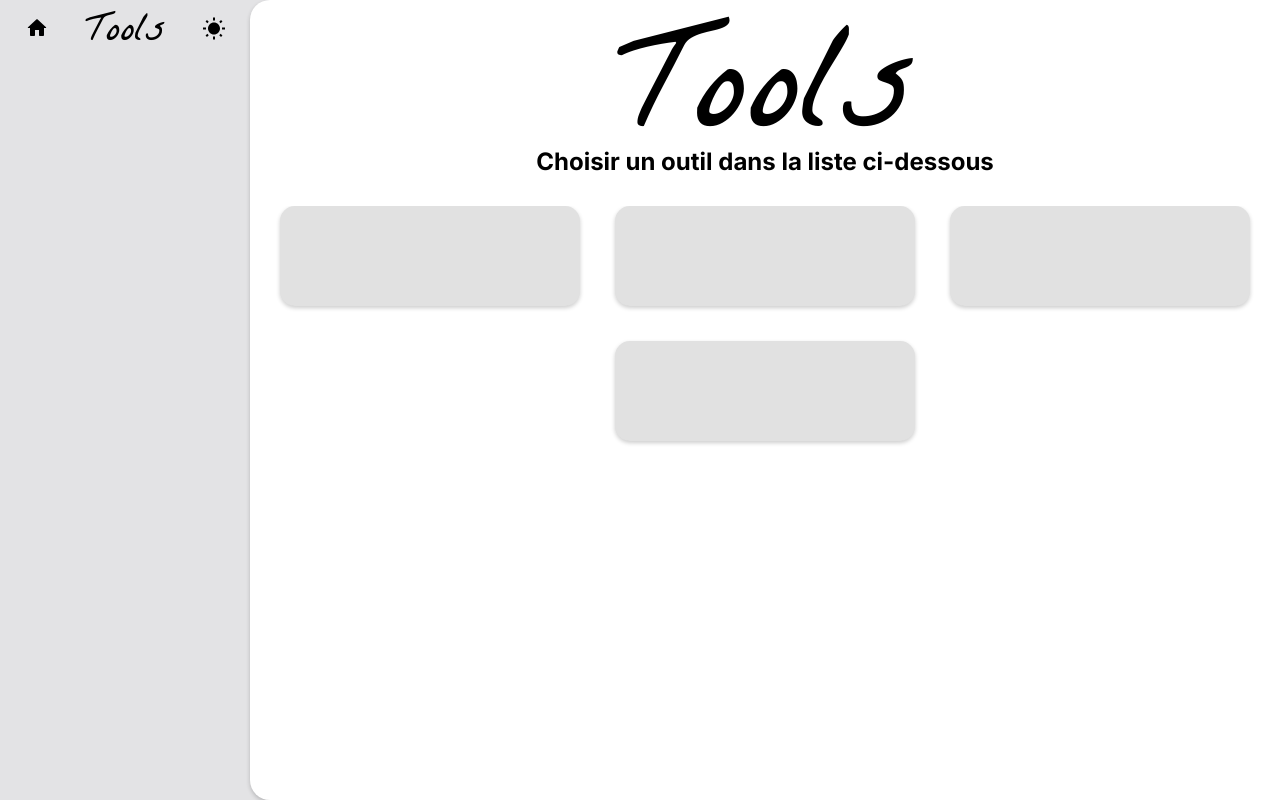
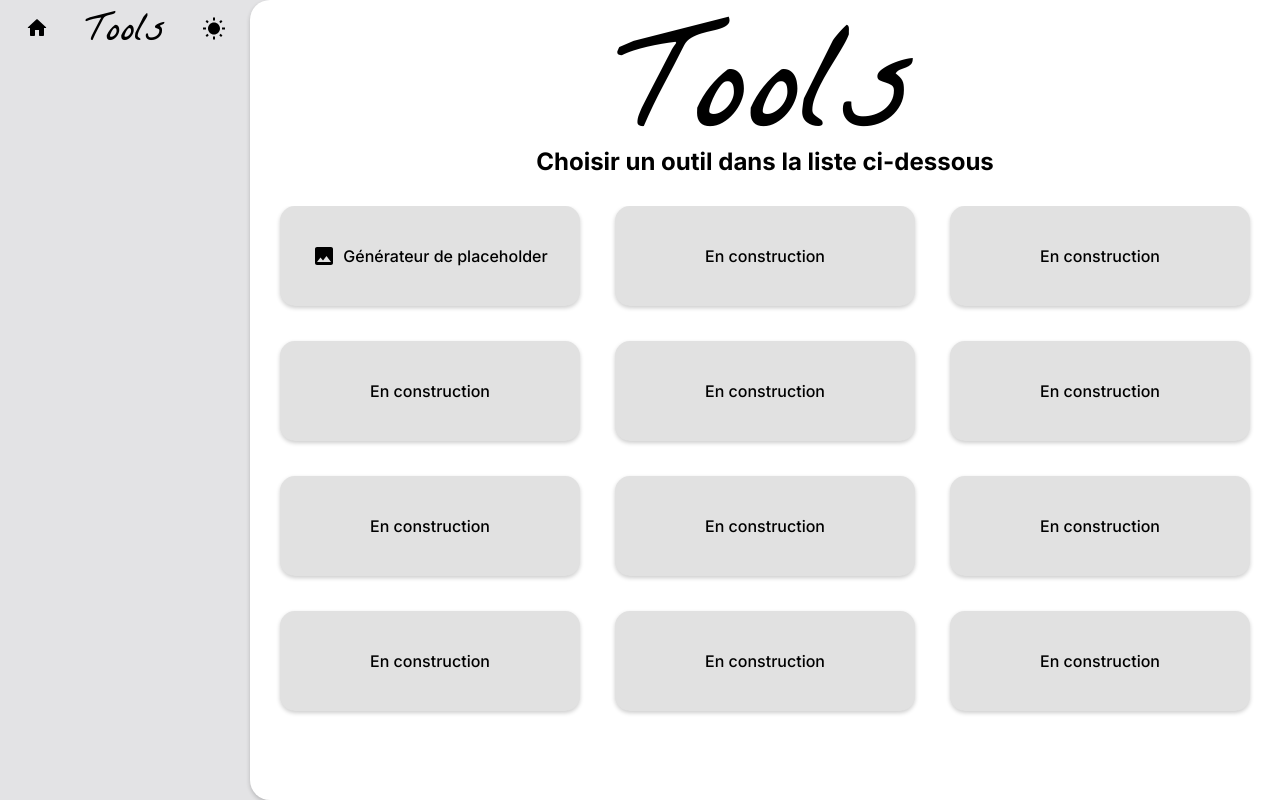
Before and after one commit to vincentDubresson/vdub-dev-tools, a Next.js app in the folder webroot/: page / in a window 1280 px wide. Built offline with nearby package versions, Linux system fonts and the light colour scheme; a web font is replaced by a local one.

Commit message:
Manage link to placeholder functionnality and construction links

```diff
--- a/webroot/src/app/globals.scss
+++ b/webroot/src/app/globals.scss
@@ -47,7 +47,7 @@ body.light {
       filter: invert(0);
     }
 
-    button {
+    a {
       background-color: rgb($light-primary-btn-rgb);
       box-shadow: $light-box-shadow;
     }
@@ -72,7 +72,7 @@ body.dark {
       filter: invert(1);
     }
 
-    button {
+    a {
       background-color: rgb($dark-primary-btn-rgb);
       box-shadow: $dark-box-shadow;
     }
--- a/webroot/src/app/page.module.scss
+++ b/webroot/src/app/page.module.scss
@@ -39,11 +39,17 @@
     max-width: 1000px;
     padding-bottom: 10px;
 
-    .button {
+    .link {
+      display: flex;
+      align-items: center;
+      justify-content: center;
+      gap: 7px;
       width: 300px;
       height: 100px;
       border-radius: 15px;
       border: none;
+      text-decoration: none;
+      font-weight: 500;
     }
   }
 }
--- a/webroot/src/app/page.tsx
+++ b/webroot/src/app/page.tsx
@@ -1,7 +1,10 @@
+'use client';
 import './globals.scss';
 import styles from './page.module.scss';
 import logo from '../../public/logo.svg';
 import Image from 'next/image';
+import ImageIcon from '@mui/icons-material/Image';
+import Link from 'next/link';
 
 export default function Home() {
   return (
@@ -13,10 +16,43 @@ export default function Home() {
         </h1>
       </header>
       <section className={styles.button_container}>
-        <button className={styles.button}></button>
-        <button className={styles.button}></button>
-        <button className={styles.button}></button>
-        <button className={styles.button}></button>
+        <Link href="/placeholder" className={styles.link}>
+          <ImageIcon />
+          Générateur de placeholder
+        </Link>
+        <Link href="/" className={styles.link}>
+          En construction
+        </Link>
+        <Link href="/" className={styles.link}>
+          En construction
+        </Link>
+        <Link href="/" className={styles.link}>
+          En construction
+        </Link>
+        <Link href="/" className={styles.link}>
+          En construction
+        </Link>
+        <Link href="/" className={styles.link}>
+          En construction
+        </Link>
+        <Link href="/" className={styles.link}>
+          En construction
+        </Link>
+        <Link href="/" className={styles.link}>
+          En construction
+        </Link>
+        <Link href="/" className={styles.link}>
+          En construction
+        </Link>
+        <Link href="/" className={styles.link}>
+          En construction
+        </Link>
+        <Link href="/" className={styles.link}>
+          En construction
+        </Link>
+        <Link href="/" className={styles.link}>
+          En construction
+        </Link>
       </section>
     </main>
   );
```
